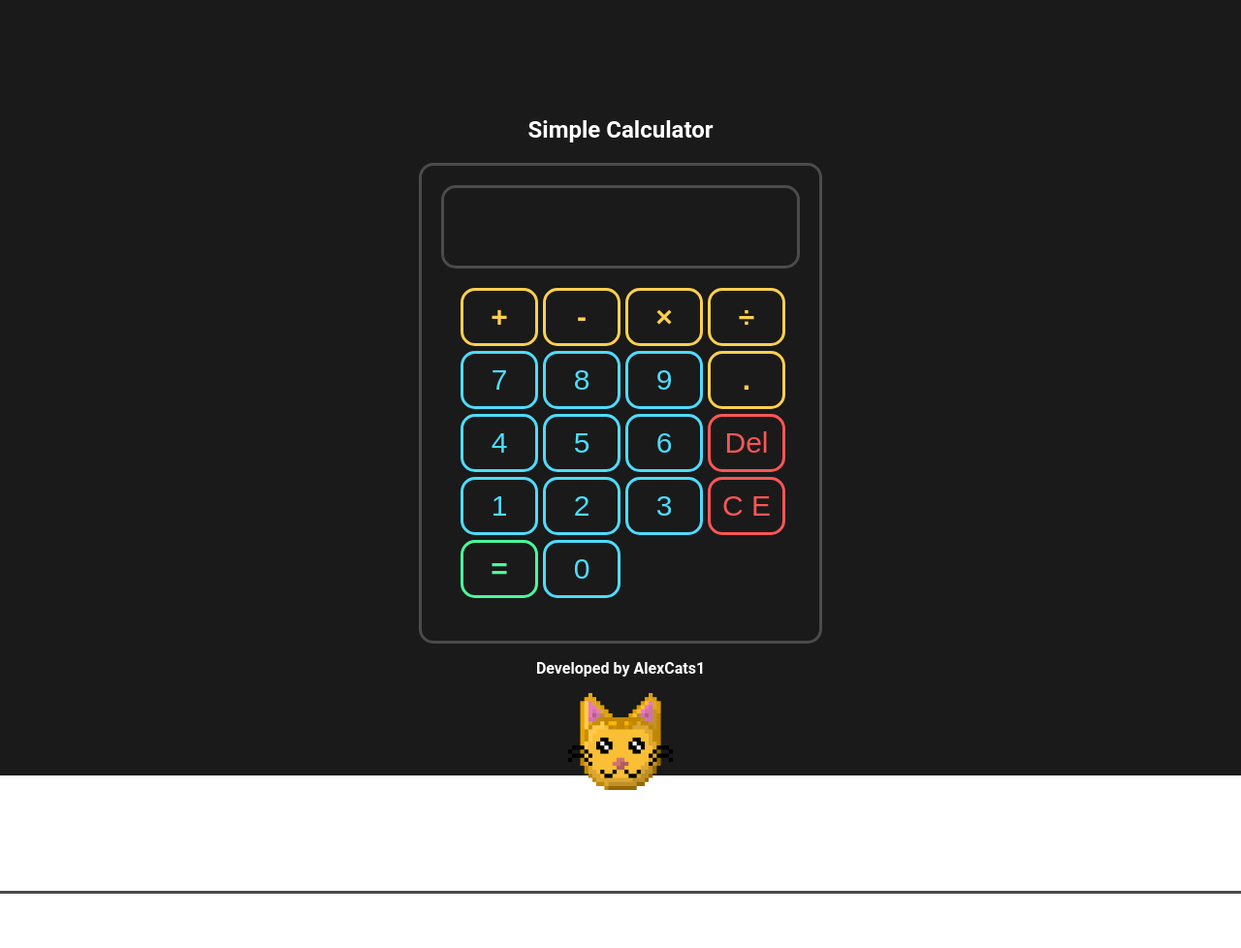
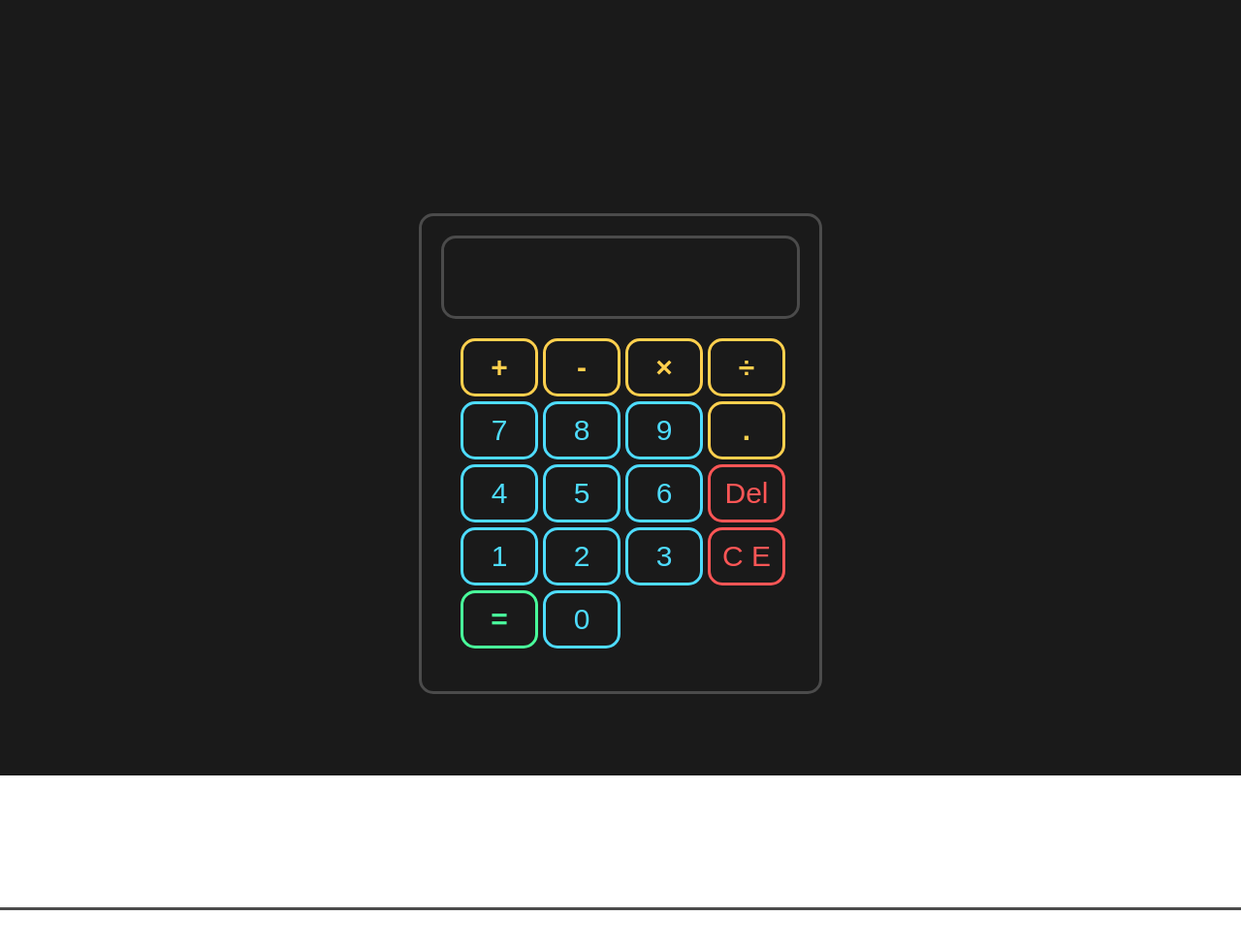
Before and after one commit to AlexCats1/calculator-web, a plain HTML site: page index.html in a window 1280 px wide. Shown: the whole page at 97% size. Drawn offline with Linux system fonts and the light colour scheme.

Commit message:
cleaner look of the calculator

```diff
--- a/Styles/page_styles.css
+++ b/Styles/page_styles.css
@@ -12,7 +12,7 @@ body {
     flex-direction: column;
     justify-content: center;
     align-items: center;
-    padding: 100px;
+    padding: 220px;
 }
 
 .calculator {
--- a/index.html
+++ b/index.html
@@ -12,7 +12,6 @@
 
 <body>
     <div class="main_flex">
-        <h2>Simple Calculator</h2>
 
         <div class="calculator">
 
@@ -54,16 +53,6 @@
 
         </div>
 
-        <div class="calculator_info">
-            <a href="https://github.com/AlexCats1" target="_blank">
-                <p>Developed by AlexCats1</p>
-            </a>
-
-            <a href="https://github.com/AlexCats1" target="_blank">
-                <img src="assets\images\alexcats1_logo.png" />
-            </a>
-        </div>
-
     </div>
 
     <div class="page_footer">
```
